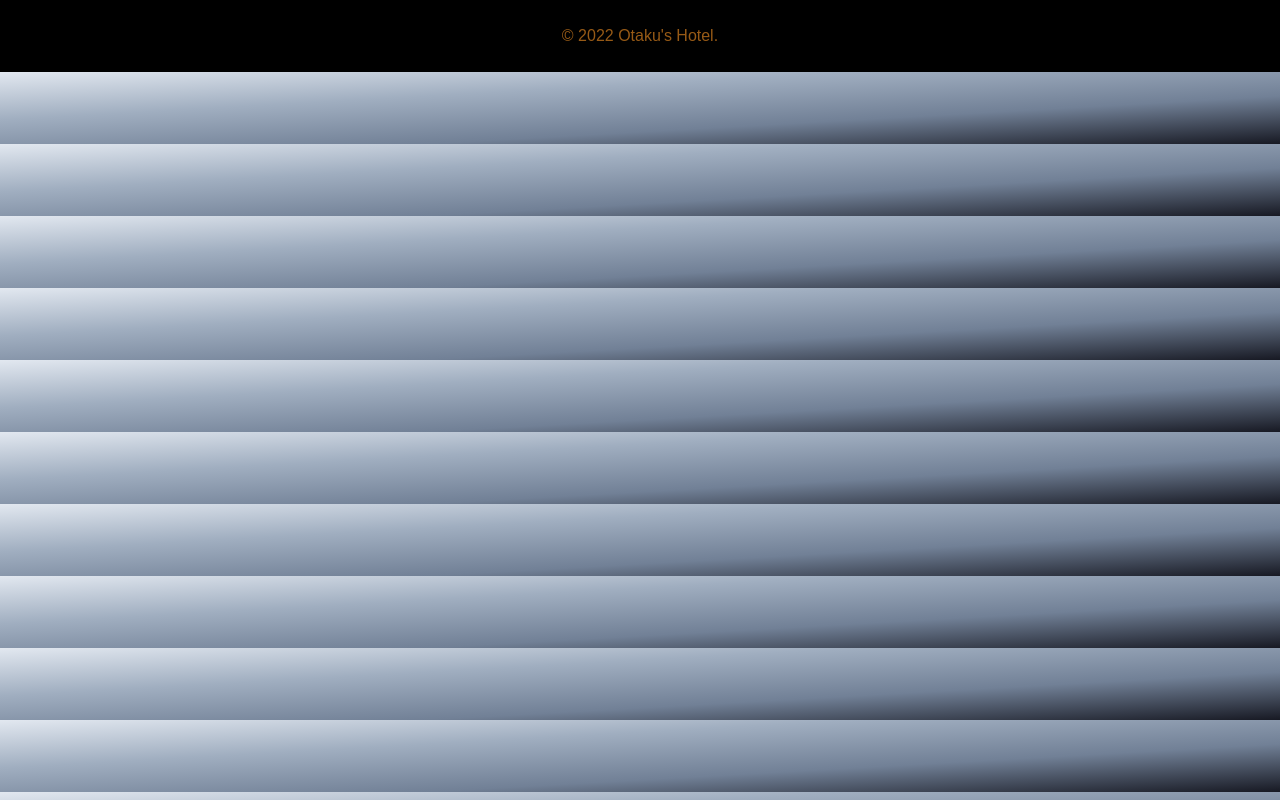
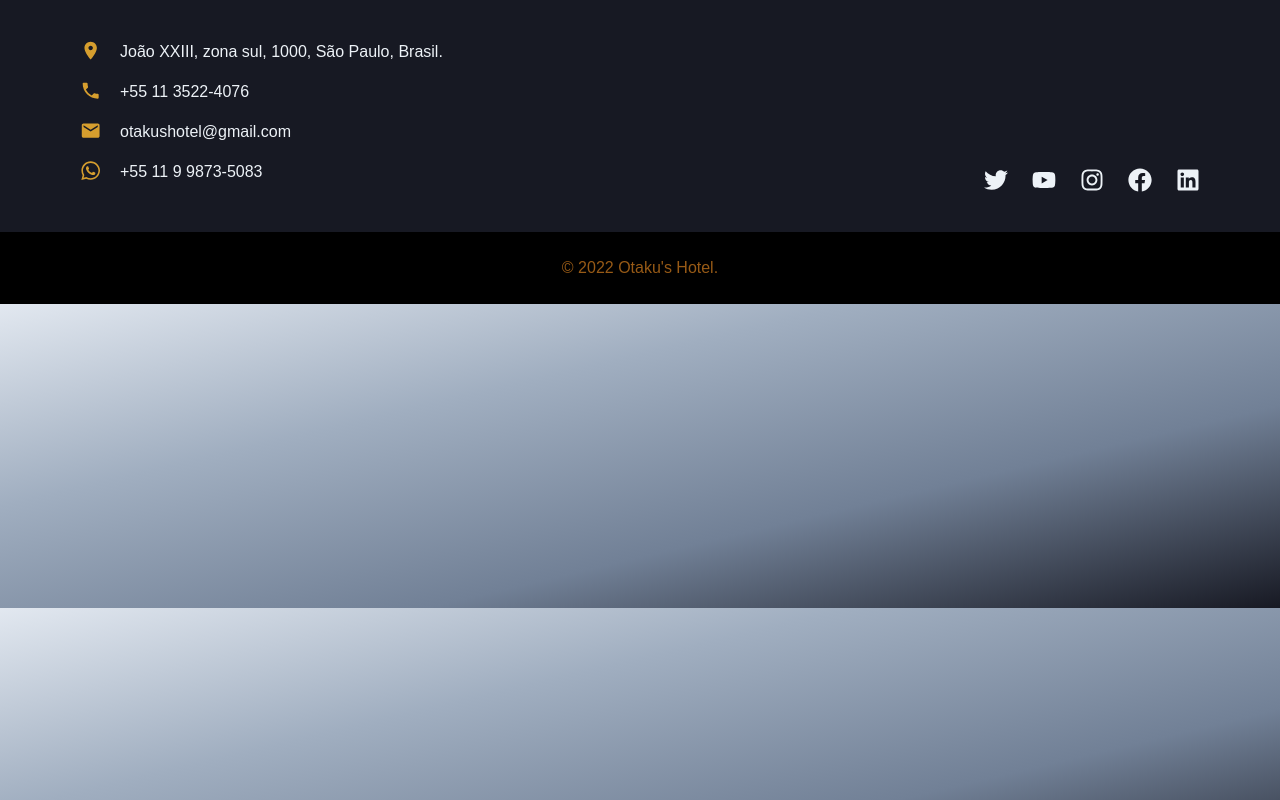
Before and after one commit to brunoandreotti/otakus-hotel, a React (Create React App) app: page / in a window 1280 px wide. Built offline with nearby package versions, Linux system fonts and the light colour scheme.

Commit message:
feat: create  footer

```diff
--- a/src/components/footer/Footer.jsx
+++ b/src/components/footer/Footer.jsx
@@ -1,9 +1,11 @@
 import FooterBott from "./FooterBott";
+import FooterTop from "./FooterTop";
 
 export default function Footer() {
-    return(
-        <>
-        <FooterBott />
-        </>
-    );
+  return (
+    <>
+      <FooterTop />
+      <FooterBott />
+    </>
+  );
 }
--- a/src/components/footer/FooterTop.jsx
+++ b/src/components/footer/FooterTop.jsx
@@ -0,0 +1,73 @@
+import {
+  Box,
+  Container,
+  SimpleGrid,
+  Stack,
+  Text,
+  Flex,
+  Icon,
+} from "@chakra-ui/react";
+import { MdPhone, MdEmail, MdLocationOn } from "react-icons/md";
+import {
+  FaInstagram,
+  FaTwitter,
+  FaYoutube,
+  FaLinkedin,
+  FaWhatsapp,
+  FaFacebook,
+} from "react-icons/fa";
+
+const Contato = ({ text, icon }) => {
+  return (
+    <Stack direction={"row"} align={"flex-start"}>
+      <Flex align={"flex-start"} justify={"center"} rounded={"full"}>
+        <Icon color={"yellow.500"} w={8} h={8}>
+          {icon}
+        </Icon>
+      </Flex>
+      <Text fontSize={{ base: "xs", md: "md" }}>{text}</Text>
+    </Stack>
+  );
+};
+
+export default function FooterTop() {
+  return (
+    <Box bg="gray.900" color="gray.100">
+      <Container as={Stack} maxW={"6xl"} py={10}>
+        <SimpleGrid columns={[1, null, 2]} spacingX={"20px"}>
+          <Stack
+            py={{ base: "10", md: "0" }}
+            align={{ base: "center", md: "flex-start" }}
+          >
+            <Contato
+              icon={<Icon as={MdLocationOn} />}
+              text={"João XXIII, zona sul, 1000, São Paulo, Brasil."}
+            />
+            <Contato icon={<Icon as={MdPhone} />} text={"+55 11 3522-4076"} />
+            <Contato
+              icon={<Icon as={MdEmail} />}
+              text={"otakushotel@gmail.com"}
+            />
+            <Contato
+              icon={<Icon as={FaWhatsapp} />}
+              text={"+55 11 9 9873-5083"}
+            />
+          </Stack>
+          <Stack
+            justify={{ base: "center", md: "flex-end" }}
+            align={{ base: "center", md: "flex-end" }}
+            spacing={6}
+          >
+            <Stack direction={"row"} justify={"flex-end"} spacing={6}>
+            <Icon as={FaTwitter} w={6} h={6}/>
+            <Icon as={FaYoutube} w={6} h={6}/>
+            <Icon as={FaInstagram} w={6} h={6}/>
+            <Icon as={FaFacebook} w={6} h={6}/>
+            <Icon as={FaLinkedin} w={6} h={6}/>
+            </Stack>
+          </Stack>
+        </SimpleGrid>
+      </Container>
+    </Box>
+  );
+}
```
Also changed, not shown: src/styles/Theme.jsx (+22 -22 lines).
